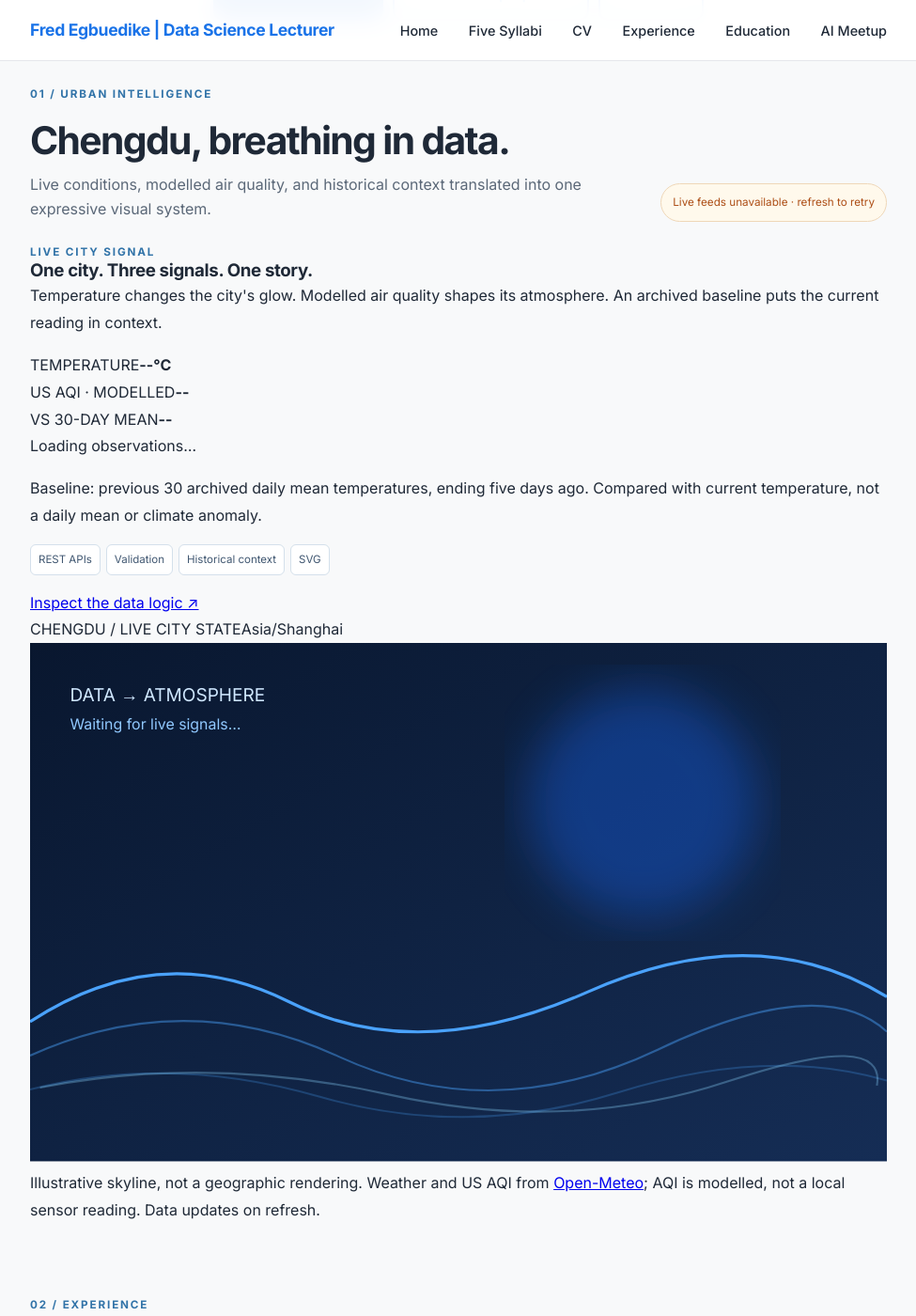
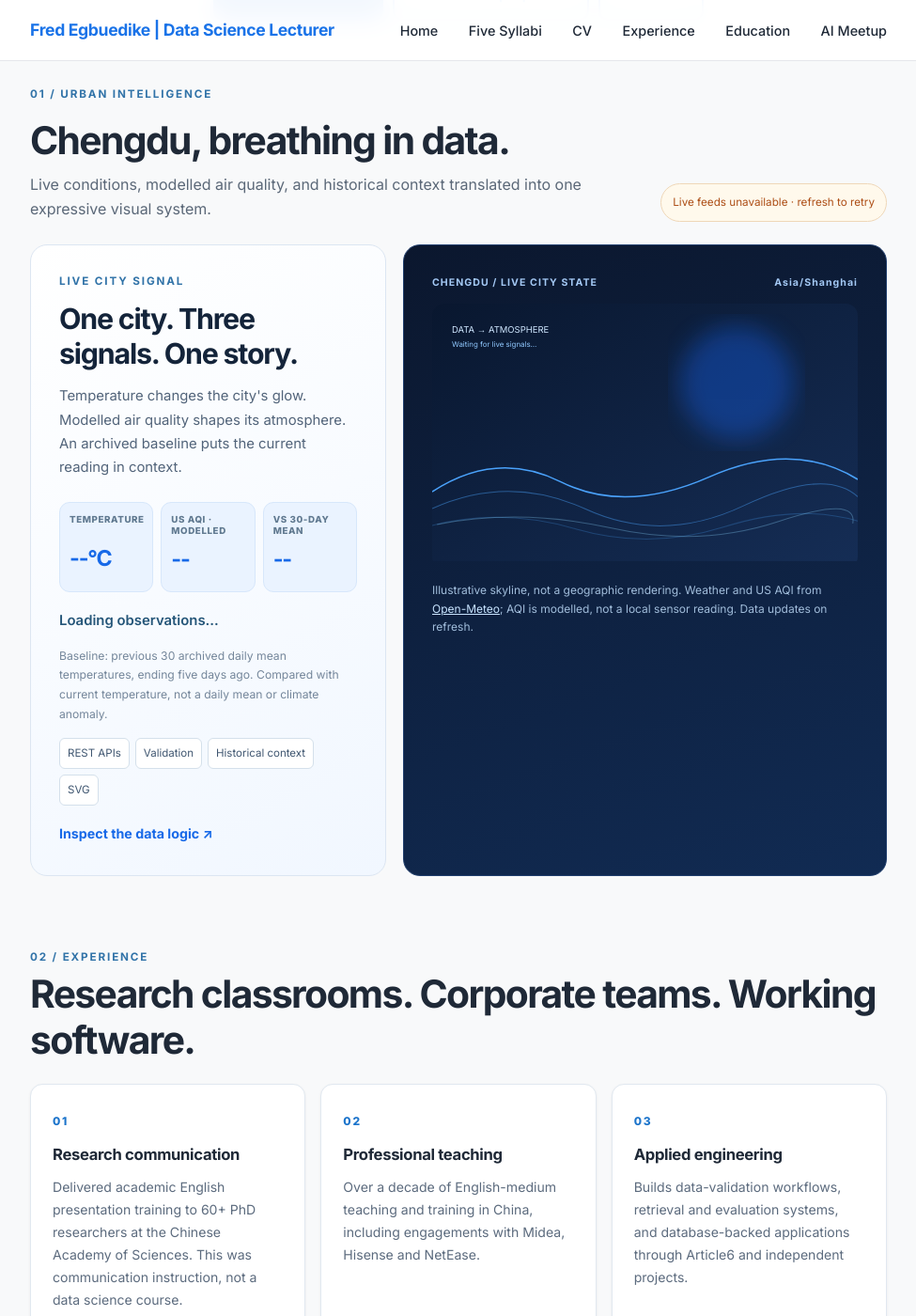
Before and after one commit to Fredilly/big-data, a Jekyll site: the page built from index.md, in a window 1280 px wide and 1400 px high, scrolled down 592 px. Shown: the whole window at 94% size, without its empty margins (152-1127 px from the left). Built offline with Jekyll 4.4.1, drawn with Linux system fonts in a browser that asks for light colours; nearby versions of some CDN libraries.

Commit message:
Style responsive breathing city with reduced-motion support

```diff
--- a/assets/css/style.css
+++ b/assets/css/style.css
@@ -869,3 +869,35 @@ p:last-child { margin-bottom: 0; }
 .urban-explain{margin:12px 0;font-size:.92rem;font-weight:600;color:#285675}
 .urban-method{color:#778497;font-size:.73rem;line-height:1.65;margin:8px 0 0}
 @media(max-width:740px){.urban-history{padding:18px}.urban-head{display:block}.urban-delta{text-align:left;margin-top:12px}}
+
+/* Chengdu breathing city: self-contained and responsive */
+.breathing-city{display:grid;grid-template-columns:minmax(0,.92fr) minmax(0,1.25fr);gap:18px;align-items:stretch}
+.breathing-copy,.breathing-visual-wrap{min-width:0;border-radius:18px;padding:clamp(20px,3vw,30px);border:1px solid #dce6f2}
+.breathing-copy{background:linear-gradient(150deg,#fff,#f1f7ff)}
+.breathing-copy h3{font-size:clamp(1.35rem,2.7vw,1.9rem);color:#14243a;letter-spacing:-.04em;line-height:1.22;margin:14px 0}
+.breathing-copy p{font-size:.93rem;line-height:1.7;color:#52647a}
+.city-metrics{display:grid;grid-template-columns:repeat(3,minmax(0,1fr));gap:8px;margin:24px 0 18px}
+.city-metric{min-width:0;border:1px solid #d7e7fb;background:#eaf3ff;border-radius:11px;padding:12px 10px}
+.metric-label{display:block;font-size:.61rem;letter-spacing:.06em;font-weight:800;color:#607990;min-height:2.3em;line-height:1.2}
+.city-metric strong{display:block;color:#1769e8;letter-spacing:-.05em;font-size:clamp(1rem,2.2vw,1.45rem);overflow-wrap:anywhere;margin-top:4px}
+.city-supporting{font-weight:600;color:#255679!important}
+.city-method{font-size:.76rem!important;color:#74869a!important}
+.city-link{color:#1769e8;text-decoration:none;font-size:.89rem;font-weight:700}
+.city-link:hover{text-decoration:underline}
+.breathing-visual-wrap{background:linear-gradient(160deg,#0b172e,#112b53);border-color:#203e6d;color:#dbeeff}
+.visual-topline{display:flex;justify-content:space-between;gap:16px;color:#a4c9f5;font-size:.66rem;font-weight:700;letter-spacing:.1em;margin-bottom:13px;flex-wrap:wrap}
+.breathing-visual{overflow:hidden;border-radius:13px;--city-glow:#1769ff}
+.breathing-city-svg{width:100%;height:auto;display:block}
+#city-buildings{transform-origin:50% 100%;animation:city-breathe 7s ease-in-out infinite}
+#city-particles circle{animation:city-drift 6s ease-in-out infinite}
+#city-particles circle:nth-child(3n){animation-duration:9s}
+.breathing-visual[data-temp-band="cool"]{--city-glow:#64b5ff}
+.breathing-visual[data-temp-band="warm"]{--city-glow:#5d8dff}
+.breathing-visual[data-temp-band="hot"]{--city-glow:#a77cff}
+.city-footnote{font-size:.75rem;color:#a1bddb;line-height:1.6;margin-top:13px}
+.city-footnote a{color:#c8e4ff}
+@keyframes city-breathe{0%,100%{transform:scale(1)}50%{transform:scale(1.014)}}
+@keyframes city-drift{0%,100%{transform:translate(0,0)}50%{transform:translate(5px,-12px)}}
+@media(max-width:960px){.breathing-city{grid-template-columns:1fr}}
+@media(max-width:480px){.breathing-copy,.breathing-visual-wrap{padding:17px}.city-metrics{grid-template-columns:repeat(3,minmax(0,1fr));gap:5px}.city-metric{padding:10px 6px}.metric-label{font-size:.55rem}.city-metric strong{font-size:1rem}}
+@media(prefers-reduced-motion:reduce){#city-buildings,#city-particles circle{animation:none}}
```
